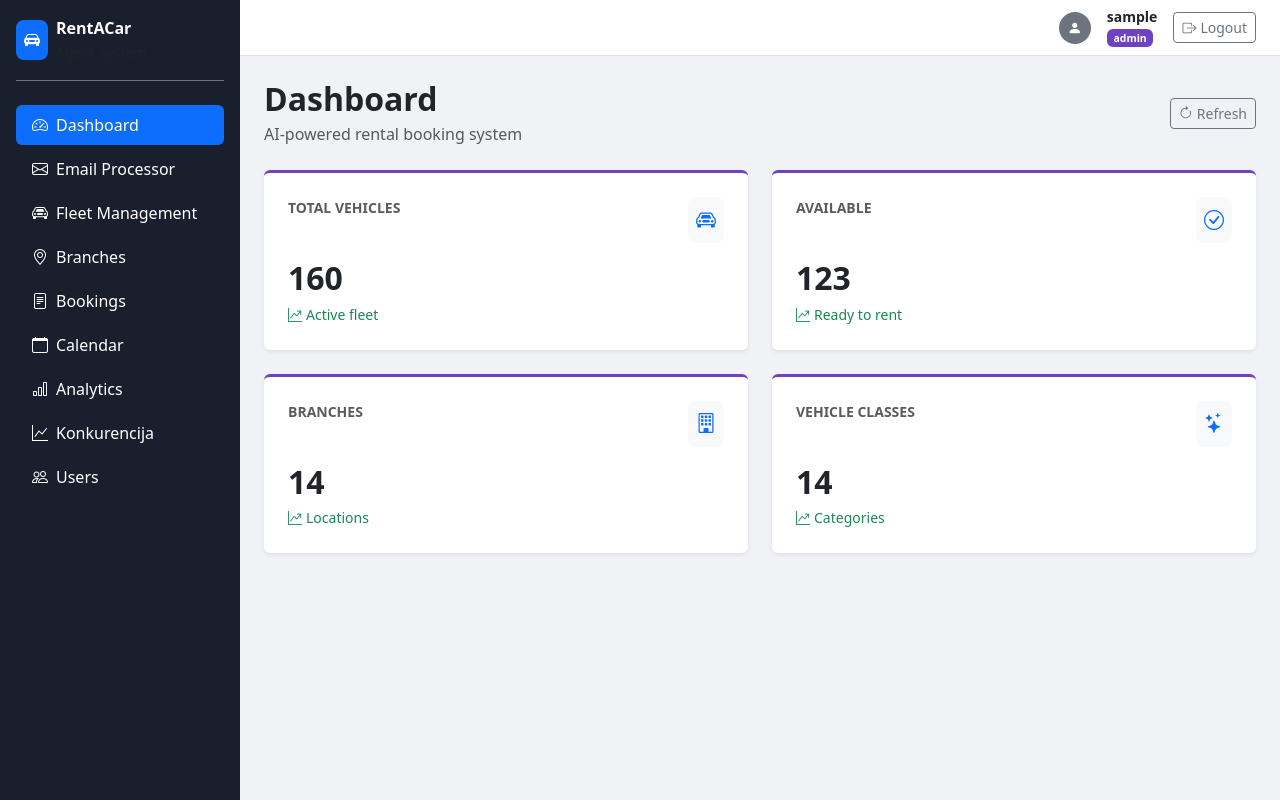
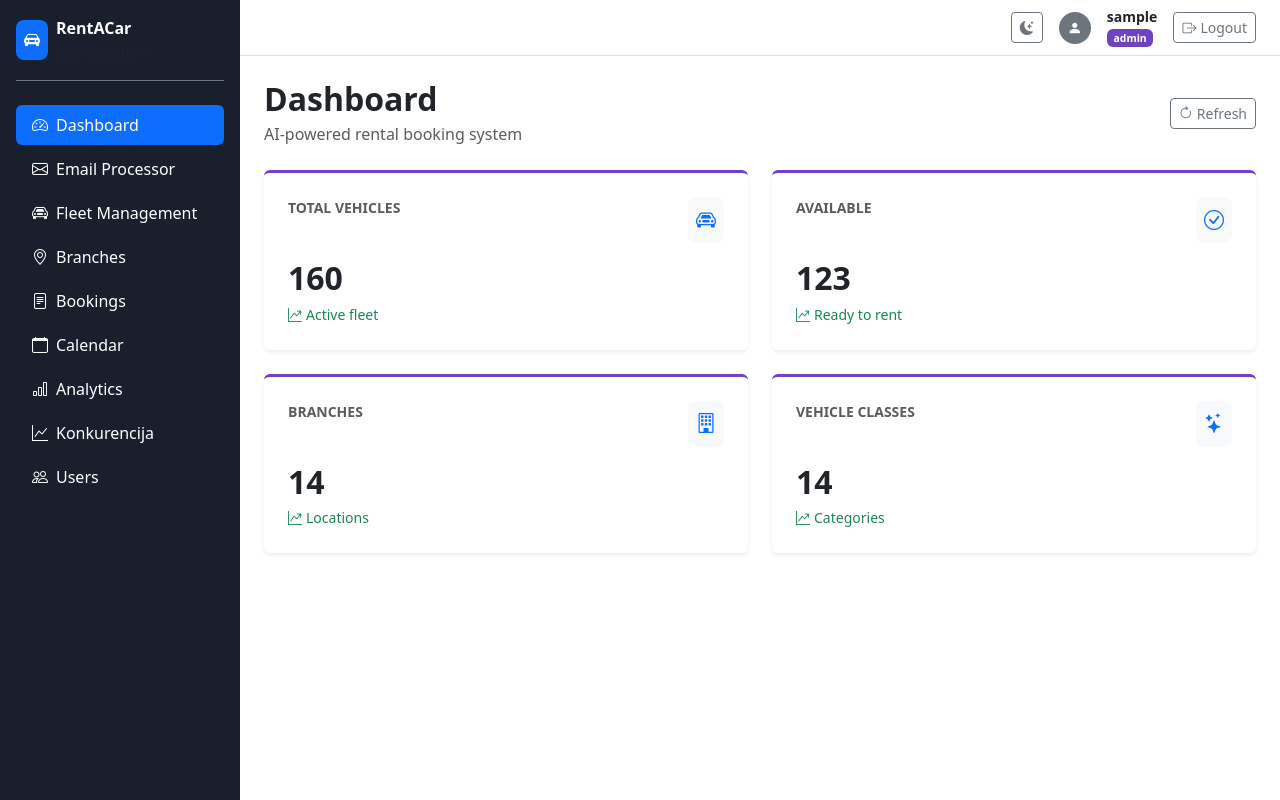
Before and after one commit to dstar55/hello-world-playground, a Flask app: page /dashboard in a window 1280 px wide. Run offline with Flask 3, Linux system fonts and the light colour scheme; the visitor is signed in with stand-in values (Sample User, id 1).

Commit message:
Add light/dark theme switcher using Bootstrap 5.3 native dark mode
Fixes #13

```diff
--- a/templates/base.html
+++ b/templates/base.html
@@ -1,15 +1,14 @@
 <!DOCTYPE html>
-<html lang="en">
+<html lang="en" data-bs-theme="light">
 <head>
     <meta charset="UTF-8">
     <meta name="viewport" content="width=device-width, initial-scale=1.0">
     <title>RentACar - Agent System</title>
+    <!-- Apply saved theme before render to prevent flash -->
+    <script>(function(){var t=localStorage.getItem('theme');if(t)document.documentElement.setAttribute('data-bs-theme',t);})();</script>
     <link href="https://cdn.jsdelivr.net/npm/bootstrap@5.3.0/dist/css/bootstrap.min.css" rel="stylesheet">
     <link href="https://cdn.jsdelivr.net/npm/bootstrap-icons@1.11.0/font/bootstrap-icons.css" rel="stylesheet">
     <link href="https://unpkg.com/leaflet@1.9.4/dist/leaflet.css" rel="stylesheet">
-    <style>
-        body { background-color: #f0f2f5; }
-    </style>
 </head>
 <body>
     {% block content %}{% endblock %}
--- a/templates/dashboard.html
+++ b/templates/dashboard.html
@@ -68,8 +68,11 @@
     <div class="flex-grow-1 d-flex flex-column" style="overflow-y: auto;">
 
         <!-- Topbar -->
-        <div class="d-flex justify-content-end align-items-center px-4 bg-white border-bottom flex-shrink-0" style="height:56px;">
+        <div class="d-flex justify-content-end align-items-center px-4 bg-body border-bottom flex-shrink-0" style="height:56px;">
             <div class="d-flex align-items-center gap-3">
+                <button class="btn btn-outline-secondary btn-sm" onclick="toggleTheme()" title="Toggle theme">
+                    <i id="theme-icon" class="bi bi-moon-stars-fill"></i>
+                </button>
                 <div class="bg-secondary rounded-circle d-flex align-items-center justify-content-center" style="width:32px;height:32px;">
                     <i class="bi bi-person-fill text-white small"></i>
                 </div>
@@ -523,6 +526,21 @@ const api = (url, method='GET', body=null) => fetch(url, {
 const CURRENT_USER = "{{ current_user }}";
 const CURRENT_ROLE = "{{ current_role }}";
 
+// ========== THEME ==========
+function toggleTheme() {
+    const html = document.documentElement;
+    const isDark = html.getAttribute('data-bs-theme') === 'dark';
+    const next = isDark ? 'light' : 'dark';
+    html.setAttribute('data-bs-theme', next);
+    localStorage.setItem('theme', next);
+    document.getElementById('theme-icon').className = next === 'dark' ? 'bi bi-sun-fill' : 'bi bi-moon-stars-fill';
+}
+// Set correct icon on load
+(function() {
+    const t = localStorage.getItem('theme') || 'light';
+    document.getElementById('theme-icon').className = t === 'dark' ? 'bi bi-sun-fill' : 'bi bi-moon-stars-fill';
+})();
+
 // ========== NAVIGATION ==========
 function showSection(name, el) {
     document.querySelectorAll('.content-section').forEach(s => s.classList.add('d-none'));
```
Also changed, not shown: tasks/todo.md (+30 -0 lines).
